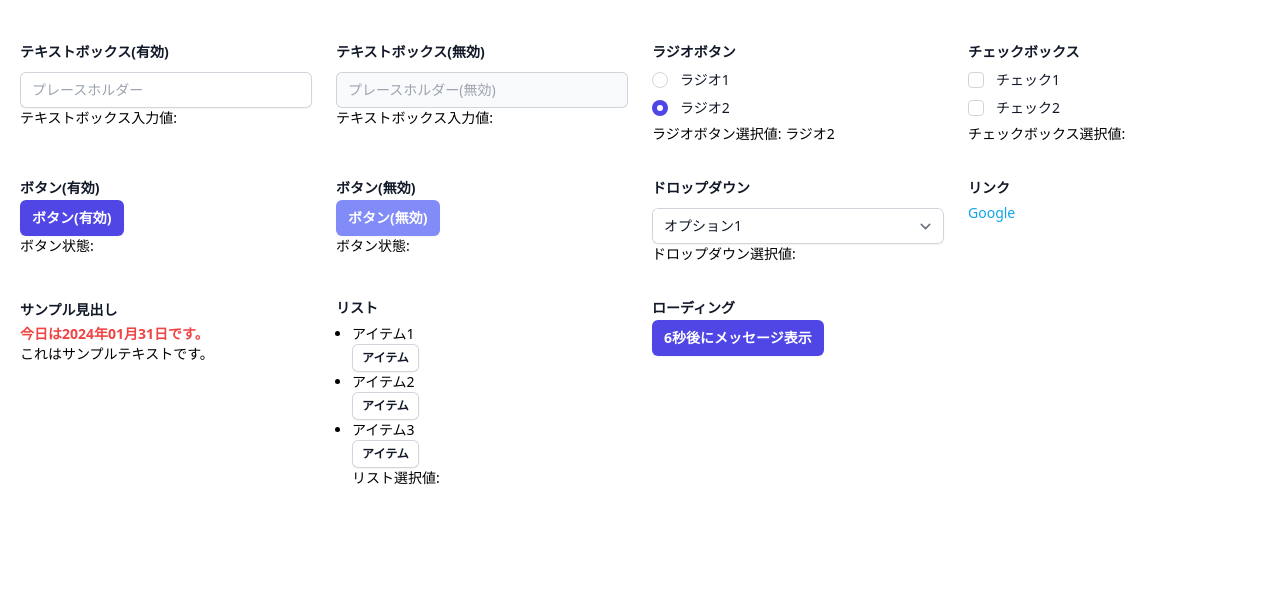
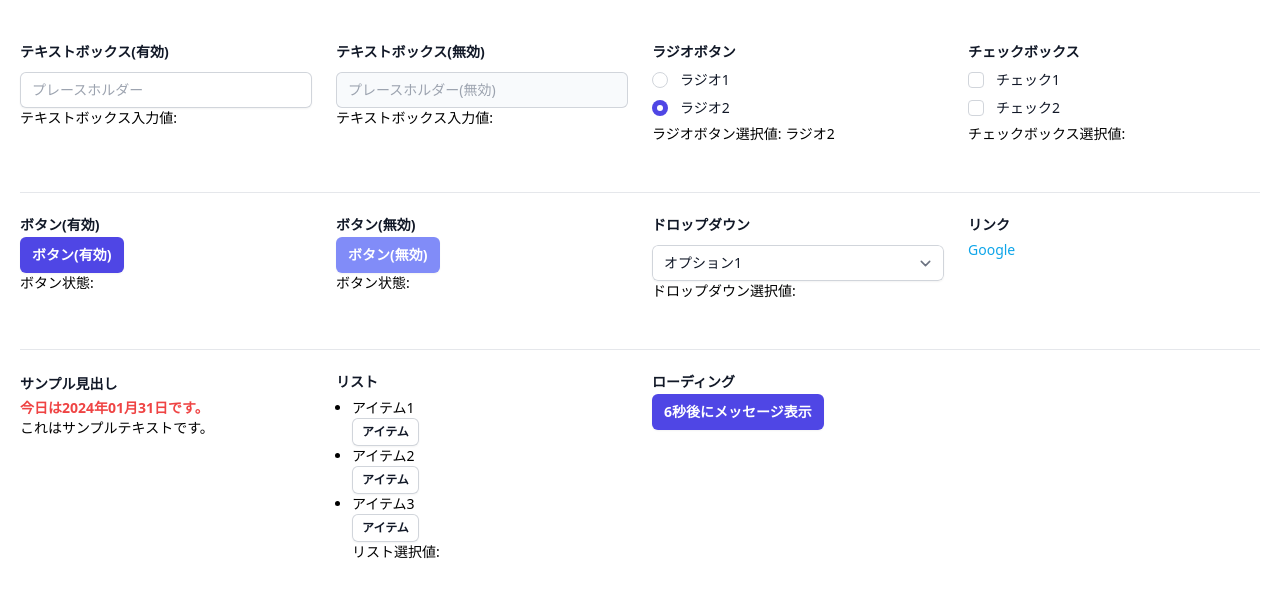
Before and after one commit to misawa-f/test-demo-site, a Next.js app: page /assertions in a window 1280 px wide. Shown: the top 596 px of the page. Built offline with nearby package versions, Linux system fonts and the light colour scheme.

Commit message:
assertionの下線追加

```diff
--- a/src/pages/assertions.tsx
+++ b/src/pages/assertions.tsx
@@ -122,6 +122,8 @@ export default function Assertions() {
                 handleCheckboxCheck={handleCheckboxCheck}
                 result={checkboxes}
               />
+            </div>
+            <div className='mt-5 pt-5 grid grid-cols-4 gap-x-6 gap-y-8 border-t border-gray-200'>
               <ButtonComponent
                 name='ボタン(有効)'
                 handleButtonClick={handleButtonClick}
@@ -139,6 +141,8 @@ export default function Assertions() {
                 result={selectedName}
               />
               <LinkComponent url='https://www.google.com' text='Google' />
+            </div>
+            <div className='mt-5 pt-5 grid grid-cols-4 gap-x-6 gap-y-8 border-t border-gray-200'>
               <TextVisibleComponent
                 heading='サンプル見出し'
                 text='これはサンプルテキストです。'
```
